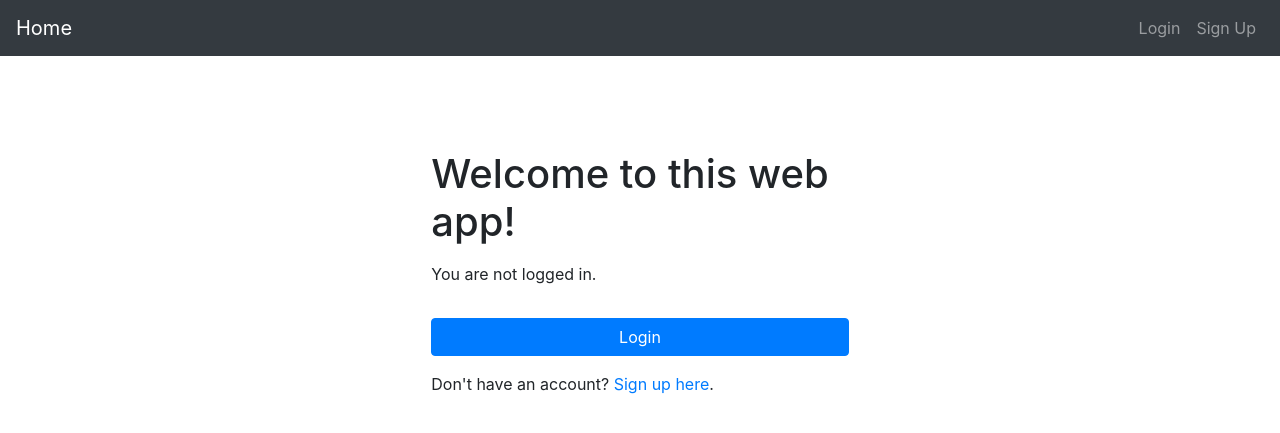
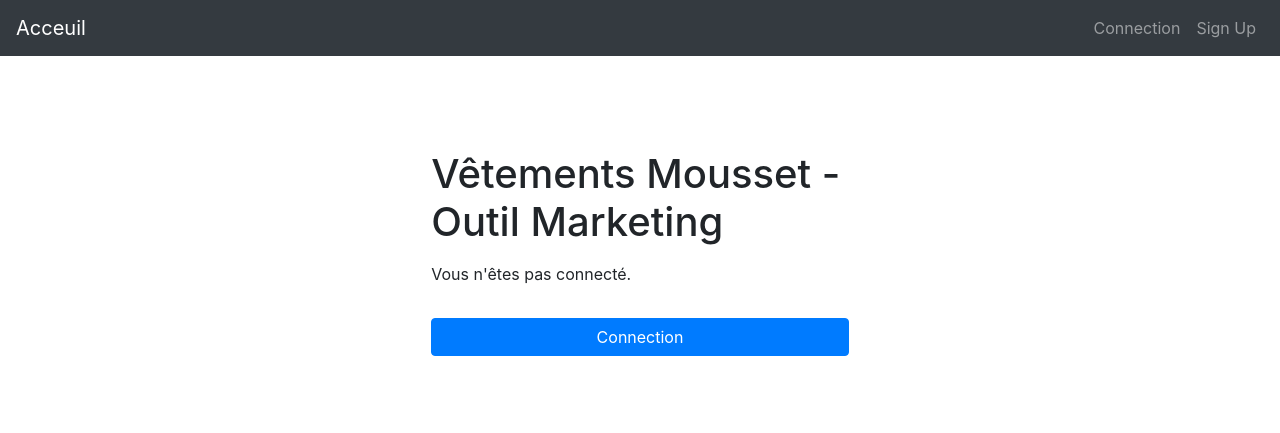
Before and after one commit to Pierre-Alexandre35/messaging-service-mousset, a Flask app: page / in a window 1280 px wide. Shown: the top 433 px of the page. Run offline with Flask 2, Linux system fonts and the light colour scheme; some libraries are stand-ins or nearby versions.

Commit message:
(major) config file + typos + translation to french + .gitignore

```diff
--- a/docker-compose.yml
+++ /dev/null
@@ -1,5 +0,0 @@
-version: '2'
-
-services:
-  website:
-    build: .
--- a/app.py
+++ b/main.py
@@ -6,20 +6,18 @@ from flask_bcrypt import Bcrypt
 from urllib.parse import urlparse, urljoin
 from twilio.rest import Client
 import sys, os
+from user import User, Anonymous
+import config
 
-# Local imports
-from user import User, Anonymous
-
-# Create app
 app = Flask(__name__)
 
 # Configuration
-app.config['MONGO_DBNAME'] = 'xxx'
-app.config['MONGO_URI'] = 'mongodb+srv://xxx'
-app.secret_key = 'xxx'
+app.config['MONGO_DBNAME'] = config.db_name
+app.config['MONGO_URI'] = config.uri
+app.secret_key = config.secret
 
-account_sid = 'xxx'
-auth_token = 'xxx'
+account_sid = config.account_sid
+auth_token = config.auth_token
 client = Client(account_sid, auth_token)
 
 # Create Pymongo
@@ -44,13 +42,11 @@ db_test = mongo.db.customers
 @app.route("/campaigns", methods=['GET'])
 @login_required
 def campaigns():
-    log(current_user.is_authenticated)
     return render_template('campaigns.html')
 
 
 def contact(phone, message_body):
     international_number = "+33" + phone
-    print(international_number)
     client.messages.create(
             from_='+33644647213',
             body=message_body,
@@ -82,13 +78,12 @@ def text_text(message):
         except Exception as e:
             errors = errors + 1
             print(e)
-    return str(total_to_contact)
+    return render_template("result.html", errors=errors, success=success)
 
 
 @app.route("/launch-campaign", methods=['POST'])
 @login_required
 def call():
-    log(current_user.is_authenticated)
     message = request.form['body']
     selected_list = request.form['list']
     if selected_list == "client-list":
@@ -101,6 +96,7 @@ def delete_task(phone):
     to_delete = {'Phone': phone}
     try:
         db_operations.delete_one(to_delete)
+        db_test.delete_one(to_delete)
         return redirect("/clients")
     except Exception as e:
         return str(e)
@@ -110,12 +106,20 @@ def create():
     last_name = request.form['nom']
     first_name = request.form['prenom']
     phone = request.form['phone']
+    customer_type = request.form['customers-list']
     new_user = {'First Name' : first_name, 'Last Name': last_name, 'Phone' : phone}
-    try:
-        db_operations.insert_one(new_user)
-        return redirect("/clients")
-    except Exception as e:
-        return str(e)
+    if customer_type == 'real':
+        try:
+            db_operations.insert_one(new_user)
+            return redirect("/clients")
+        except Exception as e:
+            return str(e)
+    else:
+        try:
+            db_test.insert_one(new_user)
+            return redirect("/test")
+        except Exception as e:
+            return str(e)
 
 @app.route('/')
 def index():
@@ -202,7 +206,6 @@ def load_user(userid):
     users = mongo.db.users
     user = users.find_one({'id': userid}, {'_id' : 0 })
     if user:
-        log(user)
         return User(user['title'], user['first_name'], user['last_name'], user['email'], user['password'], user['id'])
     return None
 
@@ -221,6 +224,12 @@ def log(data):
 
 
 # Run app
+if __name__ == "__main__":
+    app.run(debug=True, host="0.0.0.0", port=int(os.environ.get("PORT", 8080)))
+
+
+
+
 
 if __name__ == "__main__":
-    app.run(debug=True, host='0.0.0.0', port=5005)
+    app.run(debug=True, host="0.0.0.0", port=int(os.environ.get("PORT", 8080)))
--- a/requirements.txt
+++ b/requirements.txt
@@ -21,3 +21,4 @@ twilio==6.50.1
 urllib3==1.26.2
 Werkzeug==1.0.1
 gunicorn
+flask_login
--- a/templates/clients.html
+++ b/templates/clients.html
@@ -5,6 +5,10 @@
             <input  autocomplete="off" name="nom" type="text" placeholder="nom">
             <input  autocomplete="off" name="prenom" type="text" placeholder="prenom">
             <input  autocomplete="off" name="phone" type="phone" placeholder="telephone">
+            <select name="customers-list">
+                <option value="real">clients</option>
+                <option value="fake">test</option>
+              </select>
             <input type="submit" value="ajouter">
         </form>
     <div class="row">
--- a/templates/index.html
+++ b/templates/index.html
@@ -4,15 +4,14 @@
     <div class="row">
         <div class="col-md-5 mx-md-auto pt-5">
 
-            <h1>Welcome to this web app!</h1>
+            <h1>Vêtements Mousset - Outil Marketing </h1>
             <div class="my-3">
                 {% if current_user.is_authenticated %}
-                    <p>You are logged in.</p>
-                    <p>Your email address is: {{current_user.email}}</p>
+                    <p>Vous êtes connecté.</p>
+                    <p>Voici votre addresse email: {{current_user.email}}</p>
                 {% else %}
-                    <p>You are not logged in.</p>
-                    <a class="btn btn-primary my-3 w-100" href="{{ url_for('login') }}">Login</a>
-                    <p>Don't have an account? <a href="{{ url_for('register') }}">Sign up here</a>.</p>
+                    <p>Vous n'êtes pas connecté.</p>
+                    <a class="btn btn-primary my-3 w-100" href="{{ url_for('login') }}">Connection</a>
                 {% endif %}
             </div>
 
--- a/templates/layout.html
+++ b/templates/layout.html
@@ -8,7 +8,7 @@
   <meta name="description" content="Example web app using Flask">
   <meta name="author" content="Dr Chris Wilson">
 
-  <title>Login Example</title>
+  <title>Vetements Mousset</title>
 
   <!-- Bootstrap CSS -->
   <link rel="stylesheet" href="https://stackpath.bootstrapcdn.com/bootstrap/4.2.1/css/bootstrap.min.css" integrity="sha384-GJzZqFGwb1QTTN6wy59ffF1BuGJpLSa9DkKMp0DgiMDm4iYMj70gZWKYbI706tWS" crossorigin="anonymous">
@@ -25,7 +25,7 @@
 
   <nav class="navbar navbar-expand-md bg-dark navbar-dark fixed-top">
     <!-- Brand -->
-    <a class="navbar-brand" href="/">Home</a>
+    <a class="navbar-brand" href="/">Acceuil</a>
 
     <!-- Toggler/collapsibe Button -->
     <button class="navbar-toggler" type="button" data-toggle="collapse" data-target="#collapsibleNavbar">
@@ -37,14 +37,14 @@
       <ul class="navbar-nav">
           {% if current_user.is_authenticated %}
           <li class="nav-item">
-              <a class="nav-link" href="{{url_for('clients')}}">Clients</a>
+              <a class="nav-link" href="{{url_for('clients')}}">DB Clients</a>
           </li>
           <li class="nav-item">
-            <a class="nav-link" href="{{url_for('campaigns')}}">Campagnes D'appels</a>
+            <a class="nav-link" href="{{url_for('campaigns')}}">Nouvelle Campagne</a>
         </li>
 
         <li class="nav-item">
-          <a class="nav-link" href="{{url_for('test')}}">Test</a>
+          <a class="nav-link" href="{{url_for('test')}}">DB Test</a>
       </li>
           {% endif %}
       </ul>
@@ -52,11 +52,11 @@
       <ul class="navbar-nav ml-auto">
             {% if current_user.is_authenticated %}
             <li class="nav-item">
-                <a class="nav-link" href="{{url_for('logout')}}">Logout</a>
+                <a class="nav-link" href="{{url_for('logout')}}">Déconnection</a>
             </li>
             {% else %}
             <li class="nav-item">
-            <a class="nav-link" href="{{url_for('login')}}">Login</a>
+            <a class="nav-link" href="{{url_for('login')}}">Connection</a>
             </li>
             <li class="nav-item">
             <a class="nav-link" href="{{url_for('register')}}">Sign Up</a>
```
Also changed, not shown: templates/register.html (+0 -26 lines), templates/result.html (added, +11 -0 lines), templates/profile.html (line endings or trailing spaces), 2 other files.
